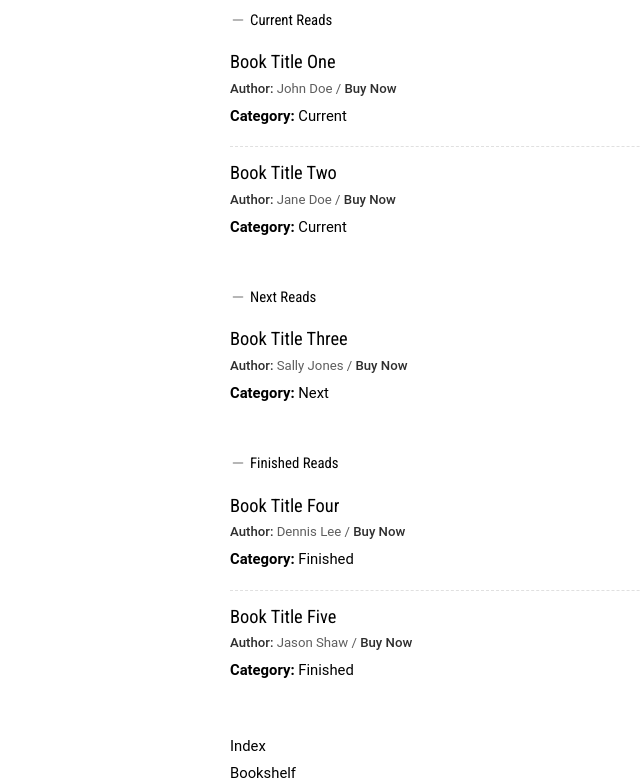
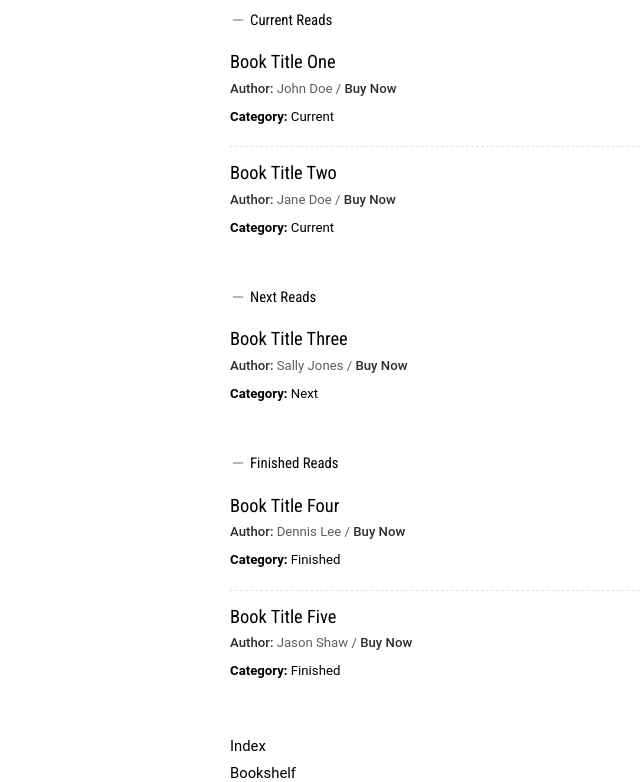
Before and after one commit to rindoshingen/Deploy-Flask-App, a Flask app: page /bookshelf/ in a window 1280 px wide. Shown: the part 289-1071 px from the top of the page, without its empty margins (155-795 px from the left). Run offline with Flask 3, Linux system fonts and the light colour scheme.

Commit message:
Change font size for book category

```diff
--- a/static/css/styles.css
+++ b/static/css/styles.css
@@ -236,7 +236,7 @@ header {
     }
 
     & .book__category {
-        font-size: var(--fw-heading--0925);
+        font-size: var(--fw-heading--0825);
     }
 }
 
```
